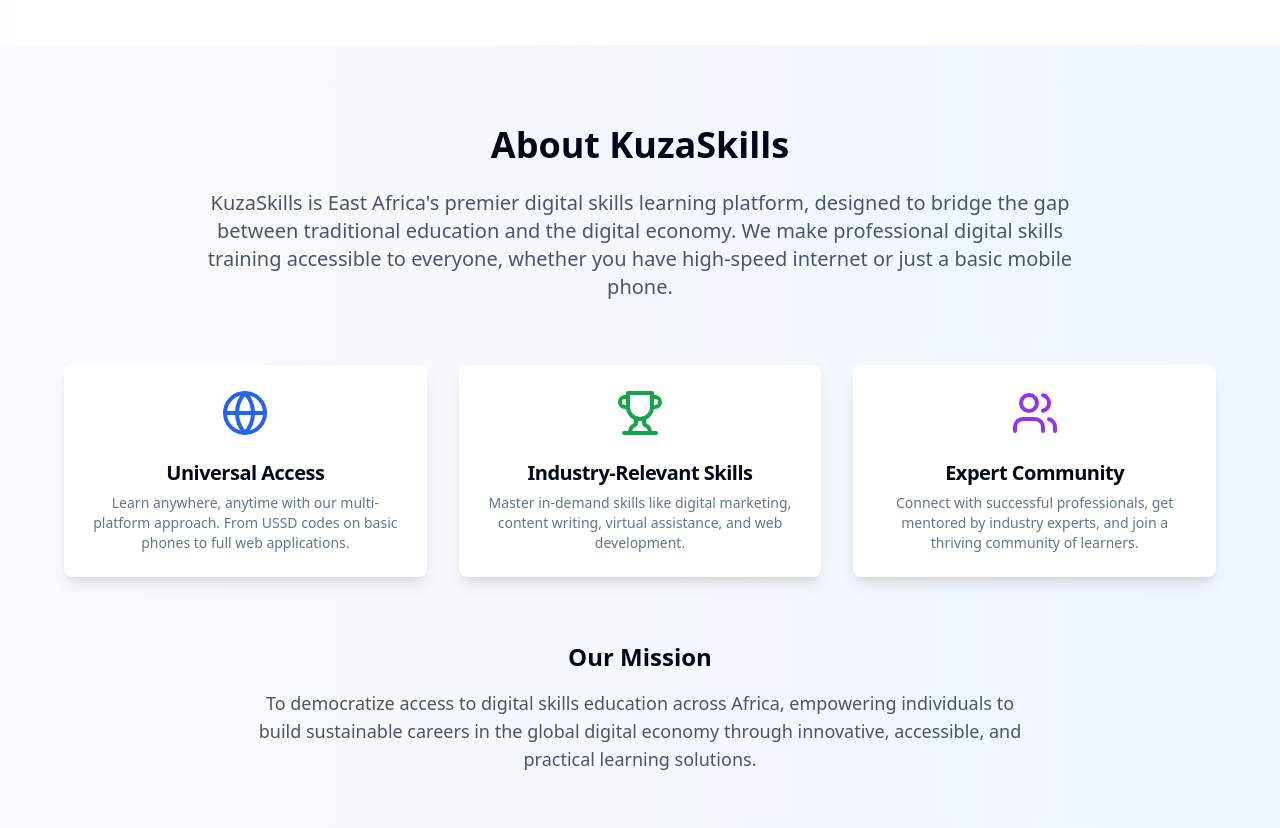
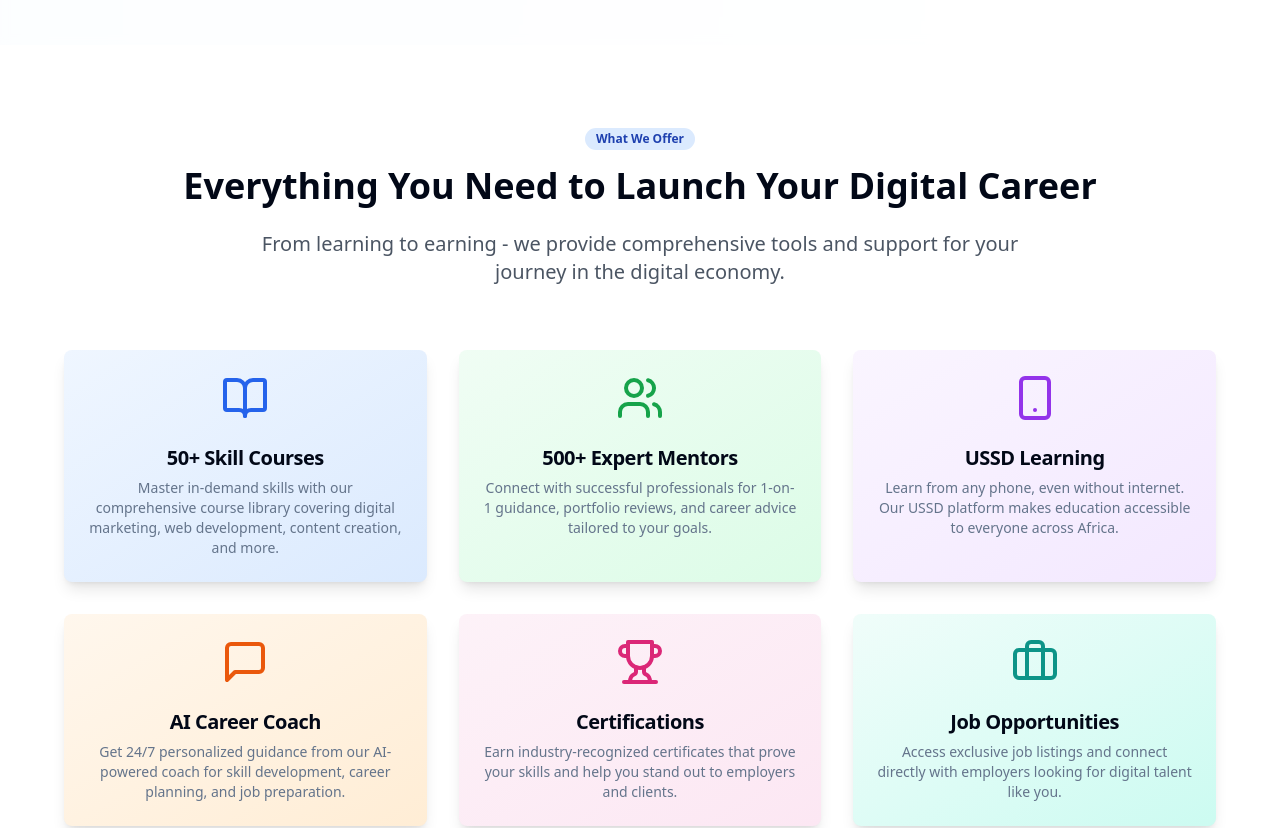
Before and after one commit to lewiii254/digital-skill-stride, a React (Vite) app: page / in a window 1280 px wide. Shown: the part 680-1508 px from the top of the page. Built offline with nearby package versions, Linux system fonts and the light colour scheme.

Commit message:
Enhance landing page and add comprehensive accessibility features
Co-authored-by: lewiii254 <164312183+lewiii254@users.noreply.github.com>

```diff
--- a/src/components/Header.tsx
+++ b/src/components/Header.tsx
@@ -44,9 +44,18 @@ export const Header = () => {
   const firstName = displayName.split(' ')[0];
 
   return (
-    <header className="sticky top-0 z-50 w-full border-b bg-white/95 dark:bg-gray-900/95 backdrop-blur supports-[backdrop-filter]:bg-white/60 dark:supports-[backdrop-filter]:bg-gray-900/60">
-      <div className="max-w-6xl mx-auto px-4 h-16 flex items-center justify-between">
-        <Link to="/" className="flex items-center space-x-2">
+    <>
+      {/* Skip to main content link for accessibility */}
+      <a
+        href="#main-content"
+        className="sr-only focus:not-sr-only focus:absolute focus:top-4 focus:left-4 focus:z-50 focus:px-4 focus:py-2 focus:bg-blue-600 focus:text-white focus:rounded-md focus:shadow-lg"
+      >
+        Skip to main content
+      </a>
+
+      <header className="sticky top-0 z-50 w-full border-b bg-white/95 dark:bg-gray-900/95 backdrop-blur supports-[backdrop-filter]:bg-white/60 dark:supports-[backdrop-filter]:bg-gray-900/60" role="banner">
+        <div className="max-w-6xl mx-auto px-4 h-16 flex items-center justify-between">
+        <Link to="/" className="flex items-center space-x-2" aria-label="KuzaSkills Home">
           <div className="w-8 h-8 bg-gradient-to-r from-blue-600 to-green-600 rounded-lg flex items-center justify-center">
             <span className="text-white font-bold text-sm">KS</span>
           </div>
@@ -57,7 +66,7 @@ export const Header = () => {
         </Link>
 
         {/* Desktop Navigation */}
-        <nav className="hidden md:flex items-center space-x-8">
+        <nav className="hidden md:flex items-center space-x-8" role="navigation" aria-label="Main navigation">
           <Link to="/courses" className="text-gray-600 dark:text-gray-300 hover:text-blue-600 dark:hover:text-blue-400 transition-colors">
             Courses
           </Link>
@@ -133,6 +142,9 @@ export const Header = () => {
           size="icon"
           className="md:hidden"
           onClick={() => setIsMenuOpen(!isMenuOpen)}
+          aria-label={isMenuOpen ? "Close menu" : "Open menu"}
+          aria-expanded={isMenuOpen}
+          aria-controls="mobile-menu"
         >
           <Menu className="h-5 w-5" />
         </Button>
@@ -140,7 +152,7 @@ export const Header = () => {
 
       {/* Mobile Menu */}
       {isMenuOpen && (
-        <div className="md:hidden border-t bg-white/95 dark:bg-gray-900/95 backdrop-blur">
+        <div id="mobile-menu" className="md:hidden border-t bg-white/95 dark:bg-gray-900/95 backdrop-blur" role="navigation" aria-label="Mobile navigation">
           <div className="px-4 py-4 space-y-4">
             {user && (
               <div className="flex items-center space-x-3 pb-4 border-b">
@@ -218,6 +230,7 @@ export const Header = () => {
           </div>
         </div>
       )}
-    </header>
+      </header>
+    </>
   );
 };
--- a/src/index.css
+++ b/src/index.css
@@ -98,4 +98,33 @@
   body {
     @apply bg-background text-foreground;
   }
+
+  /* Enhanced focus indicators for accessibility */
+  *:focus-visible {
+    @apply outline-2 outline-offset-2 outline-blue-600 dark:outline-blue-400;
+  }
+
+  /* Skip to content link */
+  .sr-only {
+    position: absolute;
+    width: 1px;
+    height: 1px;
+    padding: 0;
+    margin: -1px;
+    overflow: hidden;
+    clip: rect(0, 0, 0, 0);
+    white-space: nowrap;
+    border-width: 0;
+  }
+
+  .sr-only:focus {
+    position: static;
+    width: auto;
+    height: auto;
+    padding: 0.5rem 1rem;
+    margin: 0;
+    overflow: visible;
+    clip: auto;
+    white-space: normal;
+  }
 }
--- a/src/pages/Index.tsx
+++ b/src/pages/Index.tsx
@@ -2,7 +2,7 @@
 import { Button } from "@/components/ui/button";
 import { Card, CardContent, CardDescription, CardHeader, CardTitle } from "@/components/ui/card";
 import { Badge } from "@/components/ui/badge";
-import { ArrowRight, Users, BookOpen, Trophy, Star, Smartphone, Globe, Zap, Shield, Award, TrendingUp, MessageSquare, Phone, Mail, Briefcase, MapPin, Clock } from "lucide-react";
+import { ArrowRight, Users, BookOpen, Trophy, Star, Smartphone, Globe, Zap, Shield, Award, TrendingUp, MessageSquare, Phone, Mail, Briefcase, MapPin, Clock, Bot } from "lucide-react";
 import { Link } from "react-router-dom";
 import { Header } from "@/components/Header";
 import { Footer } from "@/components/Footer";
@@ -39,10 +39,11 @@ const Index = () => {
     <div className="min-h-screen bg-gradient-to-br from-blue-50 via-white to-green-50 dark:from-gray-900 dark:via-gray-800 dark:to-gray-900">
       <Header />
 
+      <main id="main-content">
       {/* Hero Section */}
-      <section className="relative overflow-hidden py-20 px-4">
+      <section className="relative overflow-hidden py-20 px-4" aria-labelledby="hero-heading">
         <div className="max-w-6xl mx-auto text-center">
-          <h1 className="text-4xl md:text-6xl font-bold mb-6 bg-gradient-to-r from-blue-600 to-green-600 bg-clip-text text-transparent">
+          <h1 id="hero-heading" className="text-4xl md:text-6xl font-bold mb-6 bg-gradient-to-r from-blue-600 to-green-600 bg-clip-text text-transparent">
             Grow Your Digital Skills.<br />Shape Your Future.
           </h1>
           <p className="text-xl text-gray-600 dark:text-gray-300 mb-8 max-w-3xl mx-auto">
@@ -86,11 +87,86 @@ const Index = () => {
         </div>
       </section>
 
+      {/* What We Offer - Prominent Section */}
+      <section className="py-20 px-4 bg-white dark:bg-gray-800">
+        <div className="max-w-6xl mx-auto">
+          <div className="text-center mb-16">
+            <Badge className="mb-4 bg-blue-100 text-blue-800 dark:bg-blue-900 dark:text-blue-200">What We Offer</Badge>
+            <h2 className="text-3xl md:text-4xl font-bold mb-6 dark:text-white">Everything You Need to Launch Your Digital Career</h2>
+            <p className="text-xl text-gray-600 dark:text-gray-300 max-w-3xl mx-auto">
+              From learning to earning - we provide comprehensive tools and support for your journey in the digital economy.
+            </p>
+          </div>
+
+          <div className="grid md:grid-cols-2 lg:grid-cols-3 gap-8 mb-12">
+            <Card className="border-0 shadow-lg hover:shadow-xl transition-all duration-300 bg-gradient-to-br from-blue-50 to-blue-100 dark:from-blue-900 dark:to-blue-800">
+              <CardHeader className="text-center">
+                <BookOpen className="h-12 w-12 text-blue-600 dark:text-blue-300 mx-auto mb-4" />
+                <CardTitle className="text-xl dark:text-white">50+ Skill Courses</CardTitle>
+                <CardDescription className="dark:text-gray-200">
+                  Master in-demand skills with our comprehensive course library covering digital marketing, web development, content creation, and more.
+                </CardDescription>
+              </CardHeader>
+            </Card>
+
+            <Card className="border-0 shadow-lg hover:shadow-xl transition-all duration-300 bg-gradient-to-br from-green-50 to-green-100 dark:from-green-900 dark:to-green-800">
+              <CardHeader className="text-center">
+                <Users className="h-12 w-12 text-green-600 dark:text-green-300 mx-auto mb-4" />
+                <CardTitle className="text-xl dark:text-white">500+ Expert Mentors</CardTitle>
+                <CardDescription className="dark:text-gray-200">
+                  Connect with successful professionals for 1-on-1 guidance, portfolio reviews, and career advice tailored to your goals.
+                </CardDescription>
+              </CardHeader>
+            </Card>
+
+            <Card className="border-0 shadow-lg hover:shadow-xl transition-all duration-300 bg-gradient-to-br from-purple-50 to-purple-100 dark:from-purple-900 dark:to-purple-800">
+              <CardHeader className="text-center">
+                <Smartphone className="h-12 w-12 text-purple-600 dark:text-purple-300 mx-auto mb-4" />
+                <CardTitle className="text-xl dark:text-white">USSD Learning</CardTitle>
+                <CardDescription className="dark:text-gray-200">
+                  Learn from any phone, even without internet. Our USSD platform makes education accessible to everyone across Africa.
+                </CardDescription>
+              </CardHeader>
+            </Card>
+
+            <Card className="border-0 shadow-lg hover:shadow-xl transition-all duration-300 bg-gradient-to-br from-orange-50 to-orange-100 dark:from-orange-900 dark:to-orange-800">
+              <CardHeader className="text-center">
+                <MessageSquare className="h-12 w-12 text-orange-600 dark:text-orange-300 mx-auto mb-4" />
+                <CardTitle className="text-xl dark:text-white">AI Career Coach</CardTitle>
+                <CardDescription className="dark:text-gray-200">
+                  Get 24/7 personalized guidance from our AI-powered coach for skill development, career planning, and job preparation.
+                </CardDescription>
+              </CardHeader>
+            </Card>
+
+            <Card className="border-0 shadow-lg hover:shadow-xl transition-all duration-300 bg-gradient-to-br from-pink-50 to-pink-100 dark:from-pink-900 dark:to-pink-800">
+              <CardHeader className="text-center">
+                <Trophy className="h-12 w-12 text-pink-600 dark:text-pink-300 mx-auto mb-4" />
+                <CardTitle className="text-xl dark:text-white">Certifications</CardTitle>
+                <CardDescription className="dark:text-gray-200">
+                  Earn industry-recognized certificates that prove your skills and help you stand out to employers and clients.
+                </CardDescription>
+              </CardHeader>
+            </Card>
+
+            <Card className="border-0 shadow-lg hover:shadow-xl transition-all duration-300 bg-gradient-to-br from-teal-50 to-teal-100 dark:from-teal-900 dark:to-teal-800">
+              <CardHeader className="text-center">
+                <Briefcase className="h-12 w-12 text-teal-600 dark:text-teal-300 mx-auto mb-4" />
+                <CardTitle className="text-xl dark:text-white">Job Opportunities</CardTitle>
+                <CardDescription className="dark:text-gray-200">
+                  Access exclusive job listings and connect directly with employers looking for digital talent like you.
+                </CardDescription>
+              </CardHeader>
+            </Card>
+          </div>
+        </div>
+      </section>
+
       {/* Enhanced About Section */}
-      <section className="py-20 px-4 bg-gradient-to-r from-gray-50 to-blue-50">
+      <section className="py-20 px-4 bg-gradient-to-r from-gray-50 to-blue-50 dark:from-gray-900 dark:to-gray-800">
         <div className="max-w-6xl mx-auto">
-          <h2 className="text-3xl md:text-4xl font-bold text-center mb-6">About KuzaSkills</h2>
-          <p className="text-xl text-gray-600 text-center mb-16 max-w-4xl mx-auto">
+          <h2 className="text-3xl md:text-4xl font-bold text-center mb-6 dark:text-white">About KuzaSkills</h2>
+          <p className="text-xl text-gray-600 dark:text-gray-300 text-center mb-16 max-w-4xl mx-auto">
             KuzaSkills is East Africa's premier digital skills learning platform, designed to bridge the gap between traditional education and the digital economy.
             We make professional digital skills training accessible to everyone, whether you have high-speed internet or just a basic mobile phone.
           </p>
@@ -997,6 +1073,7 @@ const Index = () => {
           </Link>
         </div>
       </section>
+      </main>
 
       <Footer />
     </div>
```
Also changed, not shown: src/components/Footer.tsx (+9 -9 lines).
